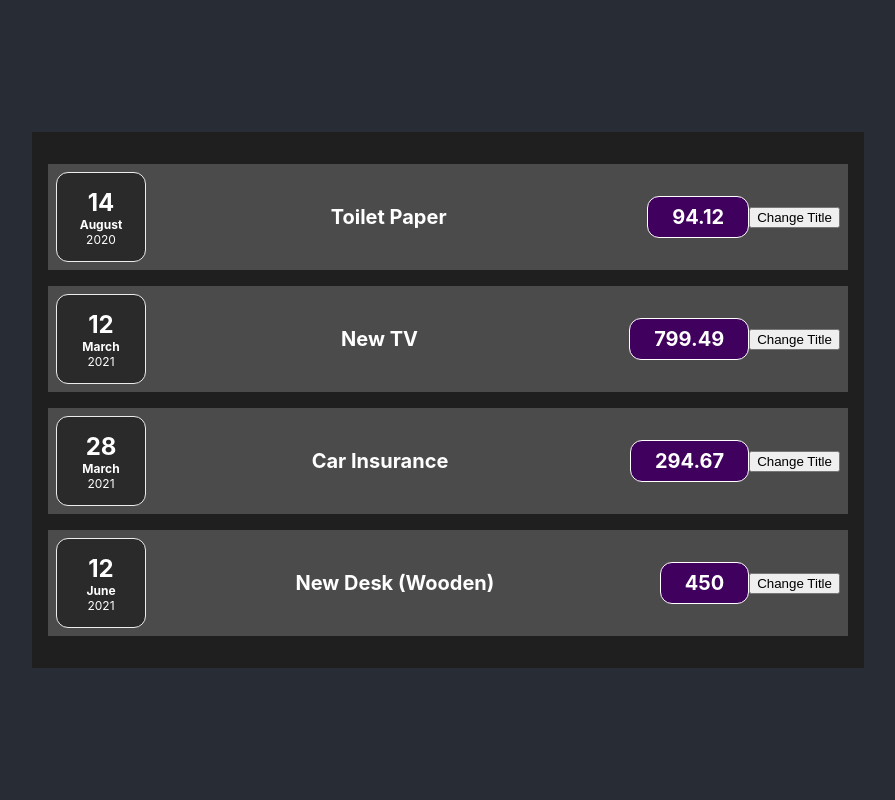
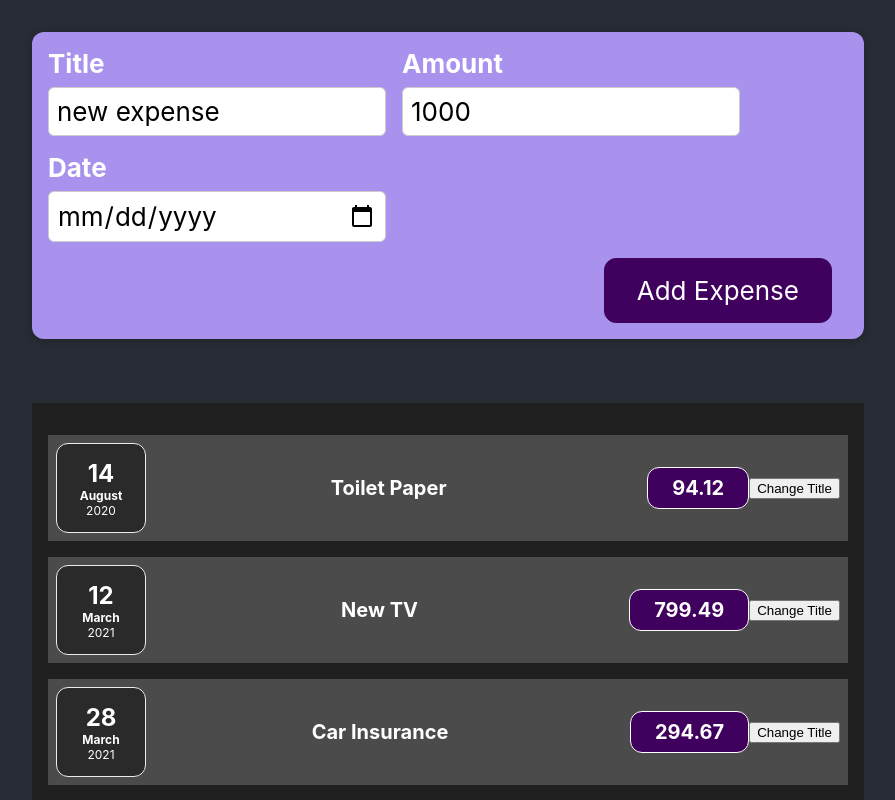
Before and after one commit to glpanda123/completed-react, a React (Create React App) app: page / in a window 1280 px wide. Shown: the top 800 px of the page, without its empty margins (192-1087 px from the left). Built offline with nearby package versions, Linux system fonts and the light colour scheme.

Commit message:
useState with multiple and merge state

```diff
--- a/src/App.js
+++ b/src/App.js
@@ -1,6 +1,7 @@
 import { React } from 'react';
 import './App.css';
 import Expenses from './components/Expense/Expenses';
+import NewExpense from './components/NewExpense/NewExpense';
 
 function App() {
   const expenses = [
@@ -27,6 +28,7 @@
   return (
     <div className='App'>
       <header className='App-header'>
+        <NewExpense></NewExpense>
         <Expenses expenses={expenses}></Expenses>
       </header>
     </div>
--- /dev/null
+++ b/src/components/NewExpense/ExpenseForm.css
@@ -0,0 +1,26 @@
+.new-expense__controls {
+  display: flex;
+  flex-wrap: wrap;
+  gap: 1rem;
+  margin-bottom: 1rem;
+  text-align: left;
+}
+
+.new-expense__control label {
+  font-weight: bold;
+  margin-bottom: 0.5rem;
+  display: block;
+}
+
+.new-expense__control input {
+  font: inherit;
+  padding: 0.5rem;
+  border-radius: 6px;
+  border: 1px solid #ccc;
+  width: 20rem;
+  max-width: 100%;
+}
+
+.new-expense__actions {
+  text-align: right;
+}
--- /dev/null
+++ b/src/components/NewExpense/ExpenseForm.js
@@ -0,0 +1,58 @@
+import { useState } from 'react';
+import './ExpenseForm.css';
+
+function ExpenseForm(params) {
+  const [title, setTitle] = useState('new expense');
+  const [amount, setAmount] = useState(1000);
+  const [date, setDate] = useState('');
+
+  // const [userInput, setUserInput] = useState({
+  //   title: '',
+  //   amount: '',
+  //   date: '',
+  // });
+  function titleChangeHandler(event) {
+    // setUserInput((preState)=>{return {
+    //   ...preState,
+    //   title: event.target.value
+    // }})
+    setTitle(event.target.value);
+  }
+  function amountChangeHandler(event) {
+    // setUserInput({
+    //   ...userInput,
+    //   amount: event.target.value,
+    // });
+    setAmount(event.target.value);
+  }
+  function dateChangeHandler(event) {
+    // setUserInput({
+    //   ...userInput,
+    //   date: event.target.value,
+    // });
+    setDate(event.target.value);
+  }
+  return (
+    <form>
+      <div className='new-expense__controls'>
+        <div className='new-expense__control'>
+          <label>Title</label>
+          <input type='text' value={title} onChange={titleChangeHandler} />
+        </div>
+        <div className='new-expense__control'>
+          <label>Amount</label>
+          <input type='number' min='1000' step='1000' value={amount} onChange={amountChangeHandler} />
+        </div>
+        <div className='new-expense__control'>
+          <label>Date</label>
+          <input type='Date' min='2021-11-09' max='2051-12-31' value={date} onChange={dateChangeHandler} />
+        </div>
+      </div>
+      <div className='new-expense__actions'>
+        <button type='submit'>Add Expense</button>
+      </div>
+    </form>
+  );
+}
+
+export default ExpenseForm;
--- a/src/components/NewExpense/NewExpense.css
+++ b/src/components/NewExpense/NewExpense.css
@@ -0,0 +1,38 @@
+.new-expense {
+  background-color: #a892ee;
+  padding: 1rem;
+  margin: 2rem auto;
+  width: 50rem;
+  max-width: 95%;
+  border-radius: 12px;
+  text-align: center;
+  box-shadow: 0 1px 8px rgba(0, 0, 0, 0.25);
+}
+
+.new-expense button {
+  font: inherit;
+  cursor: pointer;
+  padding: 1rem 2rem;
+  border: 1px solid #40005d;
+  background-color: #40005d;
+  color: white;
+  border-radius: 12px;
+  margin-right: 1rem;
+}
+
+.new-expense button:hover,
+.new-expense button:active {
+  background-color: #510674;
+  border-color: #510674;
+}
+
+.new-expense button.alternative {
+  color: #220131;
+  border-color: transparent;
+  background-color: transparent;
+}
+
+.new-expense button.alternative:hover,
+.new-expense button.alternative:active {
+  background-color: #ddb3f8;
+}
--- a/src/components/NewExpense/NewExpense.js
+++ b/src/components/NewExpense/NewExpense.js
@@ -0,0 +1,12 @@
+import ExpenseForm from './ExpenseForm';
+import './NewExpense.css';
+
+function NewExpense(params) {
+  return (
+    <div className='new-expense'>
+      <ExpenseForm></ExpenseForm>
+    </div>
+  );
+}
+
+export default NewExpense;
```
